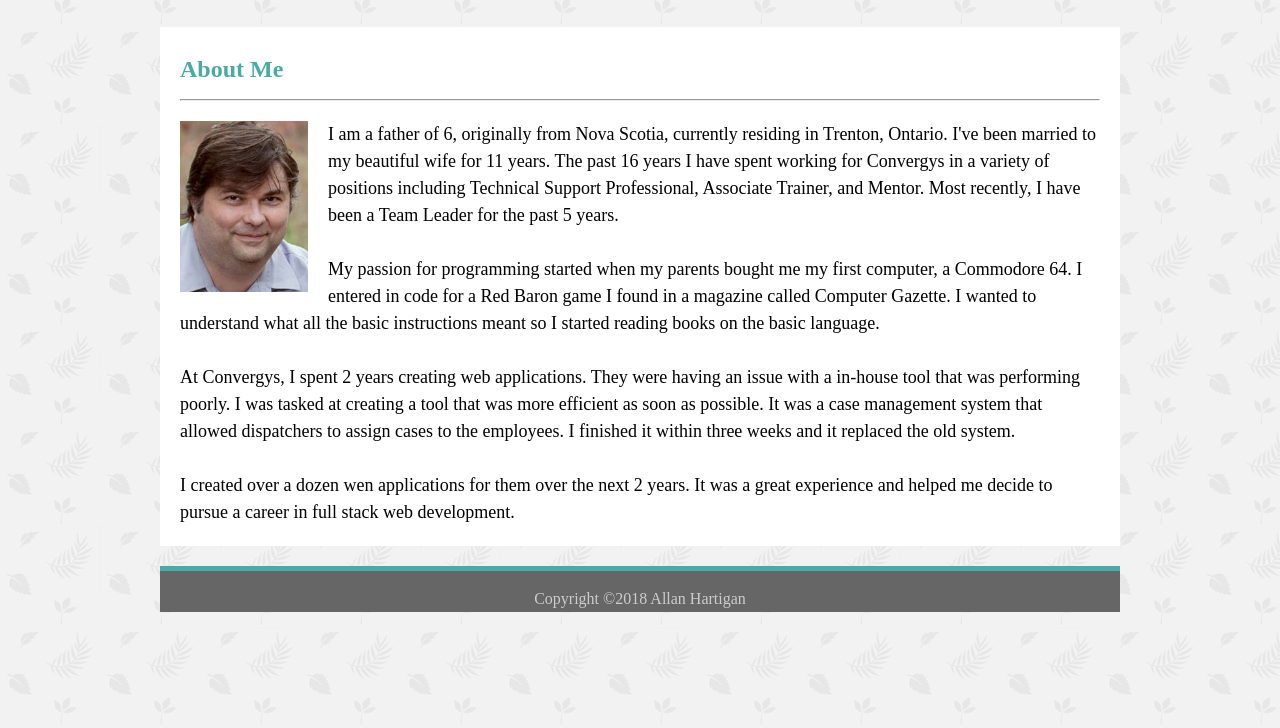
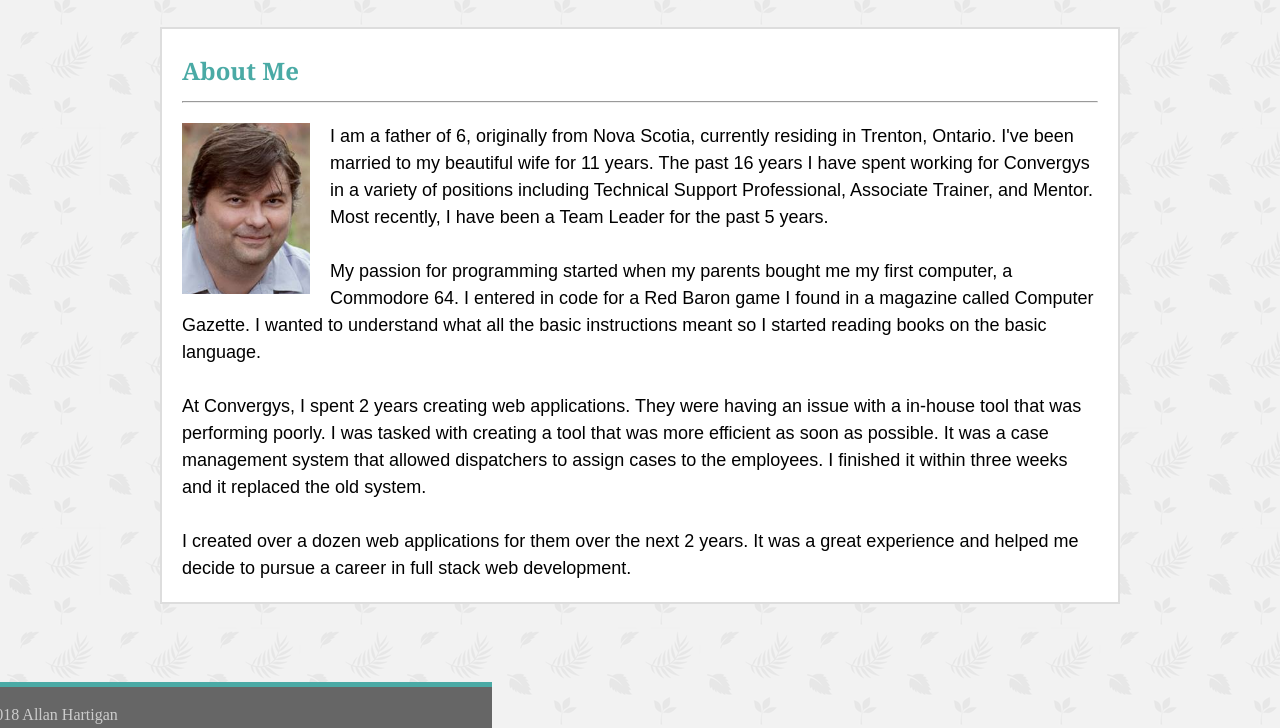
Before and after one commit to Fearhad/Basic-Portfolio, a plain HTML site: page index.html in a window 1280 px wide. Shown: the part 72-800 px from the top of the page. Drawn offline with Linux system fonts and the light colour scheme.

Commit message:
adding bonus items and fixing typos

```diff
--- a/assets/css/style.css
+++ b/assets/css/style.css
@@ -33,6 +33,7 @@ body {
     background-image: url(../images/leaves-pattern.png);
     margin: auto;
     width: 960px;
+
 }
 ol, ul {
 	list-style: none;
@@ -55,6 +56,8 @@ h2 {
     font-size: 24px;
     padding: 10px 10px 10px 0px;
     font-weight: bold;
+    font-family: Georgia, 'Times New Roman', Times, serif;
+
 }
 
 header {
@@ -71,12 +74,15 @@ overflow: hidden;
     color: #ffffff;
     font-size: 25px;
     padding: 20px;
+    font-family: Georgia, 'Times New Roman', Times, serif;
 }
 
 nav {
     float:right;
     color:#777777;
     padding: 20px;
+    font-family: Georgia, 'Times New Roman', Times, serif;
+
 }
 
 nav a {
@@ -89,12 +95,17 @@ nav a {
   color: #777777;
 }
 
+nav a:hover {
+    color: #FF0000;
+}
+
 section {
     clear: both;
     background-color: #ffffff;
     Margin-top: 30px;
     padding: 20px;
     overflow: hidden;
+    border: 2px solid #dddddd;
 }
 
 footer {
@@ -122,6 +133,7 @@ article {
     float: left;
     line-height: 150%;
     font-size: 18px;
+    font-family: arial, 'Helvetica Neue', Helvetica, sans-serif;
 }
 
 figure {
@@ -141,9 +153,13 @@ figcaption {
     font-size: 18px;
     color: #ffffff;
     width: 80%;
+    font-family: arial, 'Helvetica Neue', Helvetica, sans-serif;
 
 }
 
+figcaption:hover {
+    background-color: #3E0CE8;
+}
 
 
 Input[type=text] {
@@ -164,3 +180,15 @@ input[type=submit] {
     padding: 5px 15px;
     color: #ffffff;
 }
+
+input[type=submit]:hover {
+    background-color: #7FFF0D;
+    color: #000000
+}
+
+.footer {
+    position: fixed;
+    bottom: 0;
+    right: 788px;
+    width: 960px;
+}
--- a/index.html
+++ b/index.html
@@ -33,15 +33,16 @@
             </p>
             <br>
             <p>
-                    At Convergys, I spent 2 years creating web applications. They were having an issue with a in-house tool that was performing poorly. I was tasked at creating a tool that was more efficient as soon as possible. It was a case management system that allowed dispatchers to assign cases to the employees. I finished it within three weeks and it replaced the old system.
+                    At Convergys, I spent 2 years creating web applications. They were having an issue with a in-house tool that was performing poorly. I was tasked with creating a tool that was more efficient as soon as possible. It was a case management system that allowed dispatchers to assign cases to the employees. I finished it within three weeks and it replaced the old system.
                 </p>
                 <br>
                 <p>
-                        I created over a dozen wen applications for them over the next 2 years. It was a great experience and helped me decide to pursue a career in full stack web development.
+                        I created over a dozen web applications for them over the next 2 years. It was a great experience and helped me decide to pursue a career in full stack web development.
                     </p>
+
         </article>
     </section>
-    <footer>
+    <footer class="footer">
         <span>Copyright &copy;2018 Allan Hartigan</span>
     </footer>
 </div>
```
